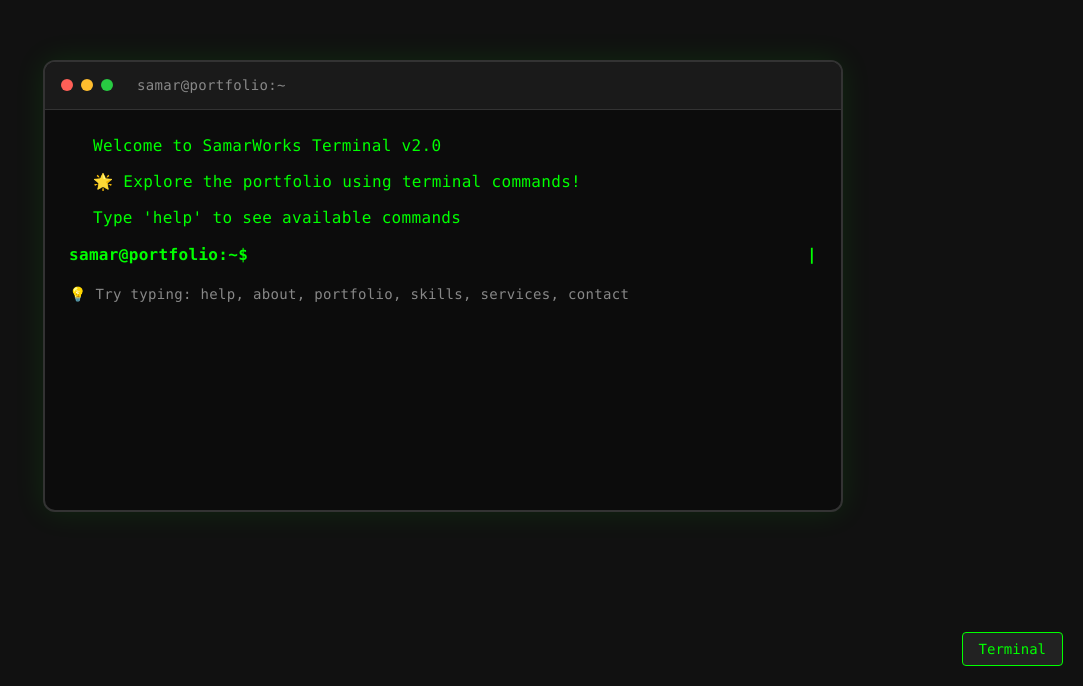
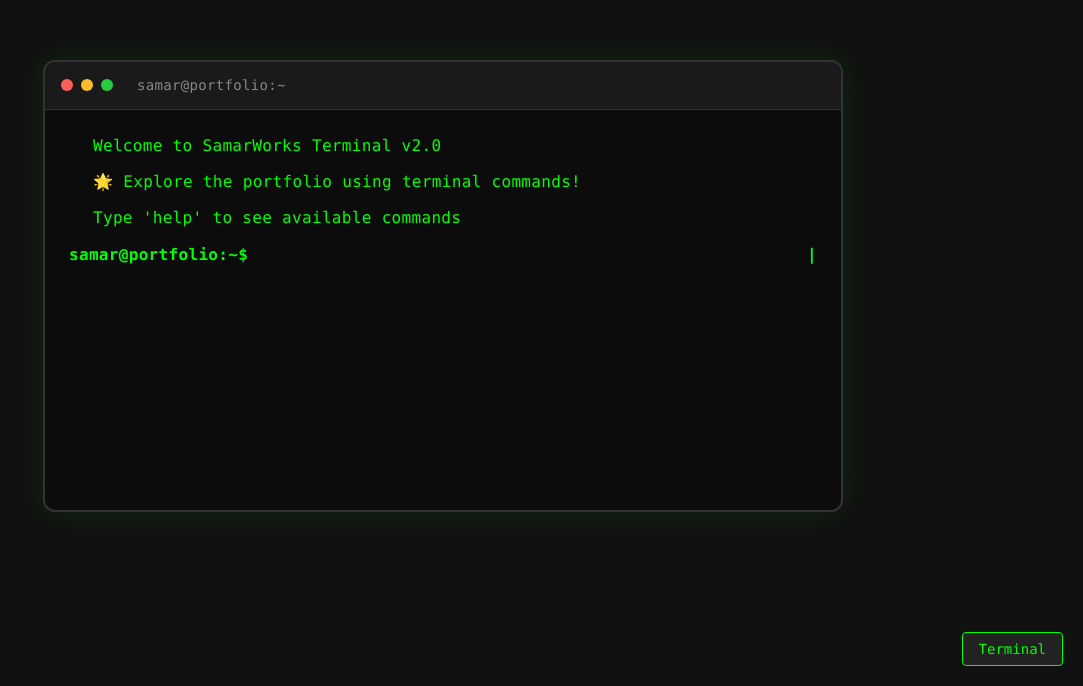
Before and after one commit to samarrcore/samarworks, a React (Vite) app: page / in a window 1280 px wide. Shown: the part 114-800 px from the top of the page, without its empty margins (197-1280 px from the left). Built offline with nearby package versions, Linux system fonts and the light colour scheme; a web font is replaced by a local one.

Commit message:
updated home page

```diff
--- a/src/components/Home.jsx
+++ b/src/components/Home.jsx
@@ -162,9 +162,6 @@ const Home = ({ onNavigate, pendingCommand }) => {
               />
               <span className={terminalStyles.cursor}>|</span>
             </div>
-            <div className={terminalStyles.helpText}>
-              💡 Try typing: help, about, portfolio, skills, services, contact
-            </div>
           </div>
         </div>
       </div>
```
